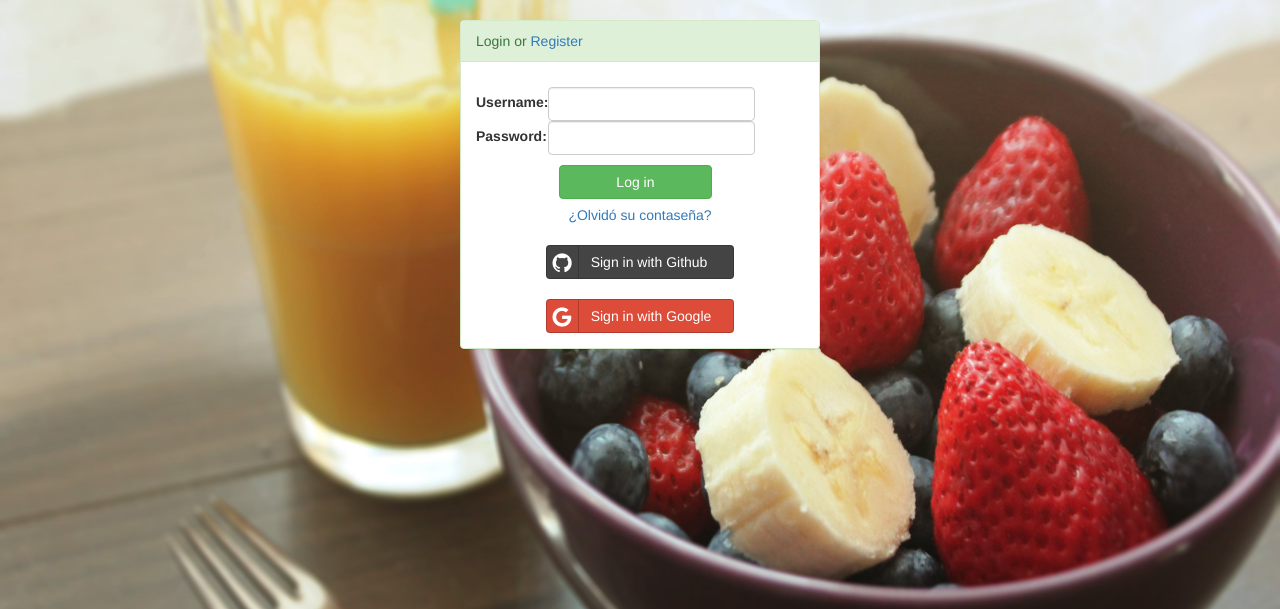
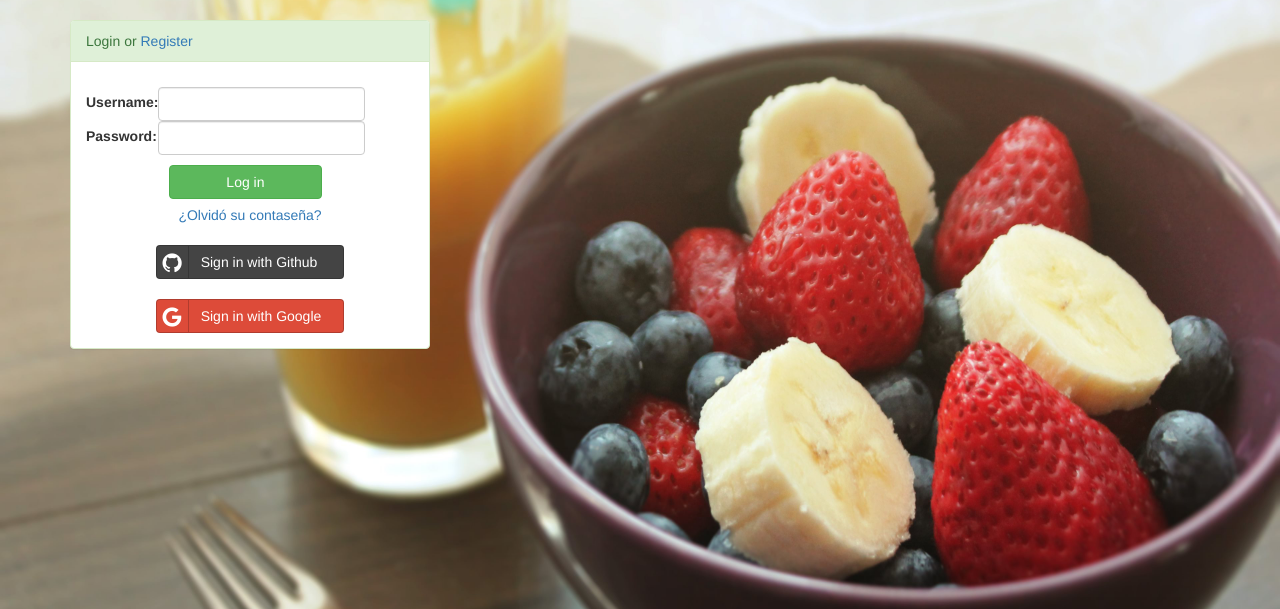
Before and after one commit to ingsoft-famaf/el-rejunte, a Django app: template myproject/templates/login.html in a window 1280 px wide. Shown: the part 52-661 px from the top of the page. Run offline with Django 3.2, Linux system fonts and the light colour scheme; the template is opened without the code that fills it: values that come from a table or form of the project are taken from there, others are empty; some libraries are stand-ins or nearby versions.

Commit message:
Reubicaion del form en login.html

```diff
--- a/myproject/templates/login.html
+++ b/myproject/templates/login.html
@@ -44,7 +44,7 @@
 
 <div class="container responsive">
     <div class="row">
-        <div class="col-md-4 col-md-offset-4">
+        <div class="col-xs-12 col-sm-6 col-md-4">
             <div class="login-panel panel panel-success dark-overlay"">
                 <div class="panel-heading">Login or <a href="register">Register</a></div>
                 <div class="panel-body">
```
